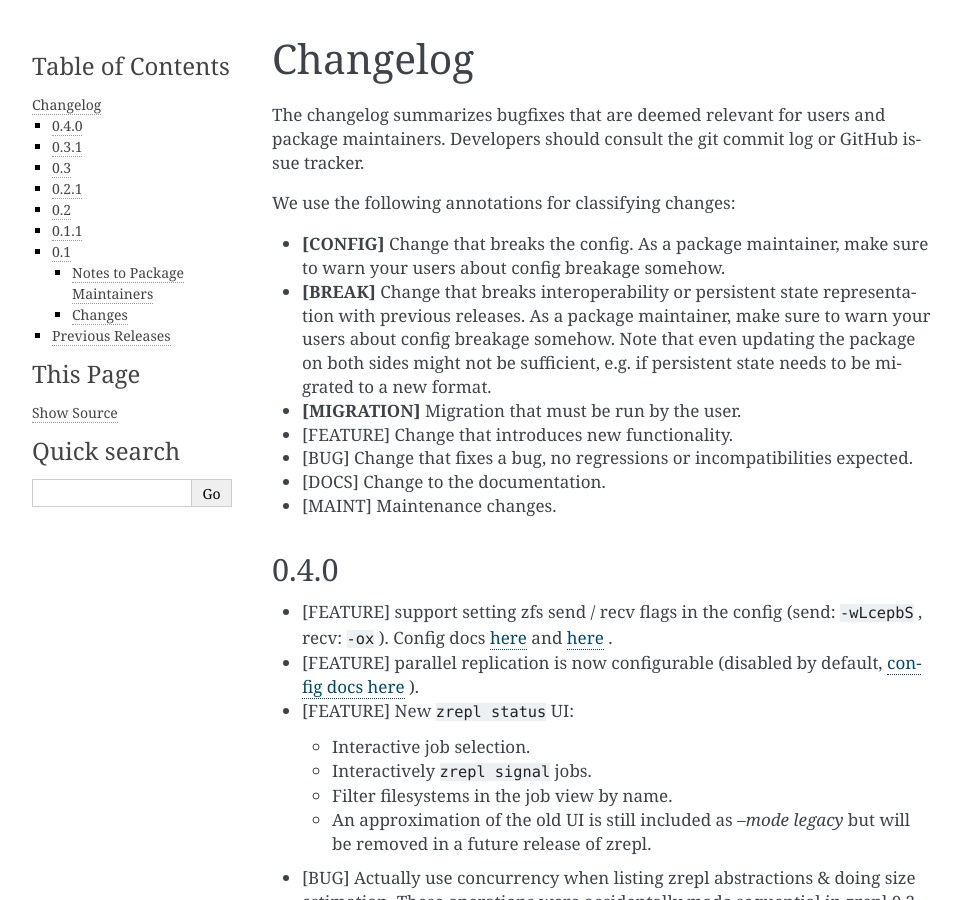
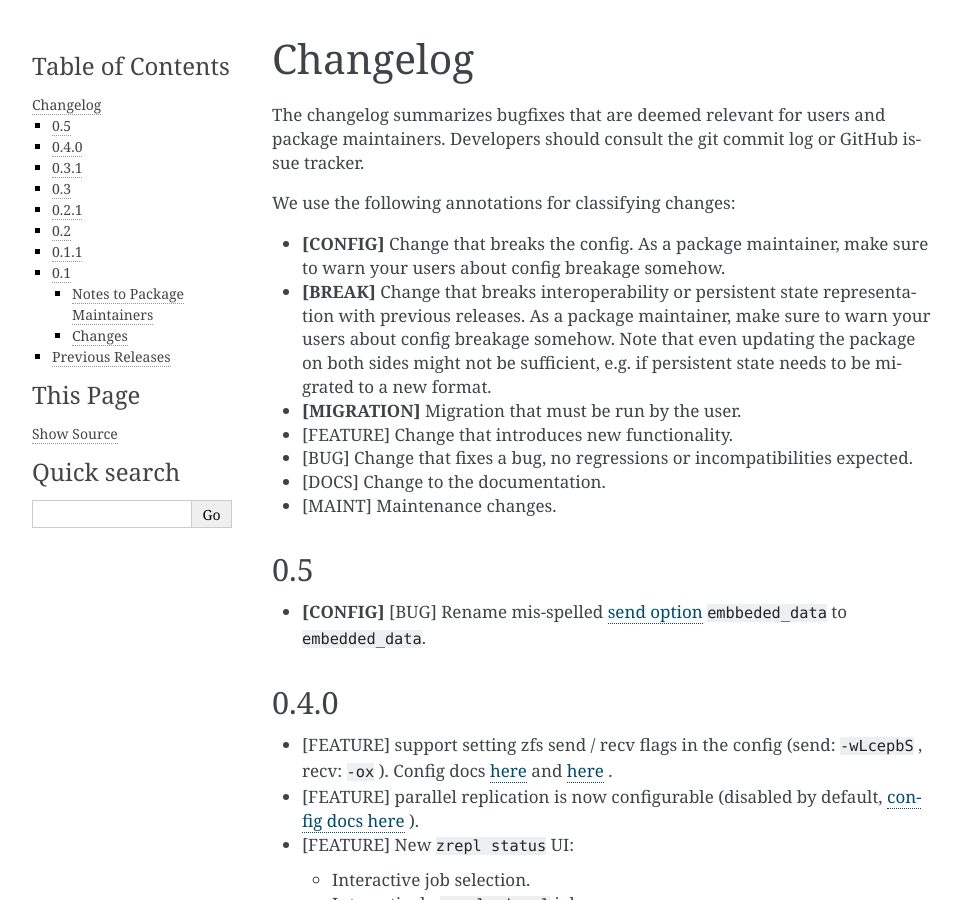
Before and after one commit to zrepl/zrepl, a Sphinx documentation site: the page built from docs/changelog.rst, in a window 1280 px wide and 900 px high. Shown: the whole window, without its empty margins (148-1109 px from the left). Built offline with Sphinx 7.4.7, drawn with Linux system fonts in a browser that asks for light colours; pages that are not in the unit, such as notebooks, are missing from menus; the version number could not be read and is left out; cross-references to code outside the pages are shown as plain code.

Commit message:
fix mis-spelled send option for embedded data
fixes https://github.com/zrepl/zrepl/issues/522

```diff
--- a/docs/changelog.rst
+++ b/docs/changelog.rst
@@ -28,6 +28,11 @@
 * |bugfix| Change that fixes a bug, no regressions or incompatibilities expected.
 * |docs| Change to the documentation.
 * |maint| Maintenance changes.
+
+0.5
+---
+
+* |break_config| |bugfix| Rename mis-spelled :ref:`send option <job-send-options>` ``embbeded_data`` to ``embedded_data``.
 
 0.4.0
 -----
--- a/docs/configuration/sendrecvoptions.rst
+++ b/docs/configuration/sendrecvoptions.rst
@@ -54,7 +54,7 @@
     * - ``compressed``
       - ``-c``
       -
-    * - ``embbeded_data``
+    * - ``embedded_data``
       - ``-e``
       -
     * - ``saved``
```
Also changed, not shown: 1 other file.
